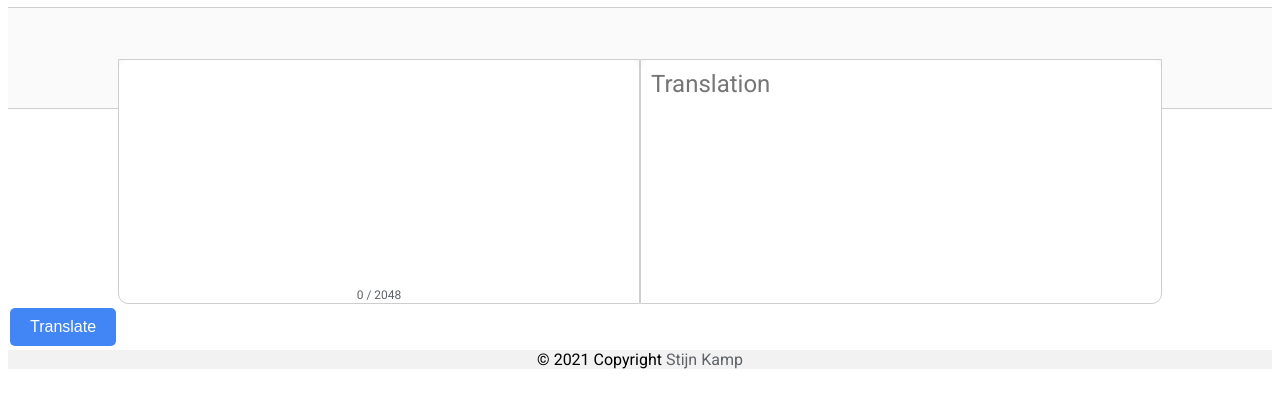
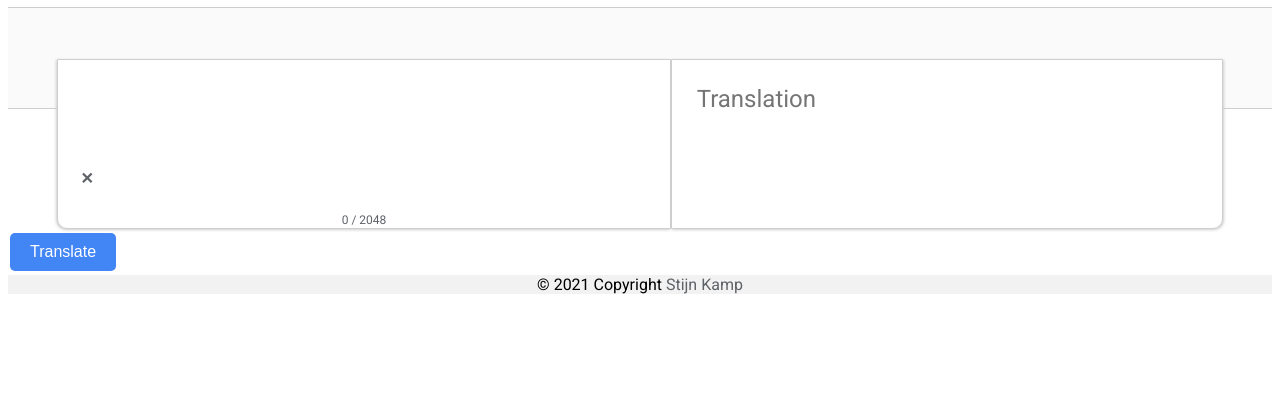
Before and after one commit to Stijn-Kamp/Linguify, a website: page index.html in a window 1280 px wide. Shown: the part 46-454 px from the top of the page. Drawn offline with Linux system fonts and the light colour scheme.

Commit message:
added close button

```diff
--- a/index.html
+++ b/index.html
@@ -16,7 +16,8 @@
             <div id="main">
                 <div class="text-boxes">
                     <div class="text-display left">
-                        <textarea wrap="hard" id="txtInput" name="txtInput"></textarea><br>
+                        <button class="button close" onclick="clearTxtInput()">✕</button>
+                        <textarea onkeyup="textAreaAdjust(this)" style="overflow:hidden" wrap="hard" id="txtInput" name="txtInput"></textarea><br>
                         <label id="lblCharCount"></label>
                     </div>
                     <div class="text-display right">
--- a/myscript.js
+++ b/myscript.js
@@ -53,12 +53,32 @@ window.onload = function(e) {
     }
 };
 
+function copyTextHeight() {
+    var height = txtInput.style.height > txtOutput.style.height ? txtInput.style.height : txtOutput.style.height;
+    txtOutput.style.height = txtInput.style.height = height;
+}
+
+function clearTxtInput() {
+    txtInput.value = "";
+    txtInput.style.fontSize = fontMax + "px";
+    lblCharCount.innerText = "0 / " + charLimit;
+    copyTextHeight();
+}
+
+// Works but not very well
+function textAreaAdjust(element) {
+    element.style.height = "1px";
+    element.style.height = (20+element.scrollHeight)+"px";
+
+    copyTextHeight();
+}
+
 async function procesText() {
     txtInput = document.getElementById("txtInput");
     txtOutput = document.getElementById("txtOutput");
     txtOutput.value = "Translating...";
+    txtOutput.parentElement.style.background = "white";
     txtOutput.style.fontSize = fontMax + "px";
-    console.log(txtInput.value.replaceAll('\n', "\\n"));
 
     // replace \n with \\n in one line
     var translation = await fetch(url, {
@@ -87,5 +107,6 @@ async function procesText() {
         txtOutput.style.fontSize = fontMin + "px";
     }
 
+    txtOutput.parentElement.style.background = "#f5f5f5";
     txtOutput.value = translation.replaceAll('\\n', "\n");
 }
--- a/style.css
+++ b/style.css
@@ -39,6 +39,7 @@ footer {
 }
 
 .text-display {
+    background: white;
     display: inline-block;
     vertical-align: top;
     border: solid 1px #cecece;
@@ -46,10 +47,12 @@ footer {
 
 .text-display.left {
     border-radius: 0 0 0 10px;
+    box-shadow: -1px 1px 3px 0px #cecece;
 }
 
 .text-display.right {
     border-radius: 0 0 10px 0;
+    box-shadow: 1px 1px 3px 0px #cecece;
 }
 
 
@@ -74,15 +77,15 @@ textarea:focus {
 }
 
 textarea {
+    background: inherit;
     border: none;
-    height: 200px;
+    min-height: 74px;
     width: 500px;
     font-size: 24px;
     font-family: inherit;
     resize: none;
-    padding: 10px;
+    padding: 25px;
     border-radius: 10px;
-
 }
 
 
@@ -117,6 +120,18 @@ textarea {
     border-radius: 5px;
 }
 
+.button.close {
+    font-weight: bold;
+    background: transparent;
+    border-radius: 100px;
+    color: #5f6368;
+    aspect-ratio: 1;
+}
+
+.button.close:hover {
+    background: #cecece;
+}
+
 /* Alerts */
 .alert {
     padding: 20px;
```
